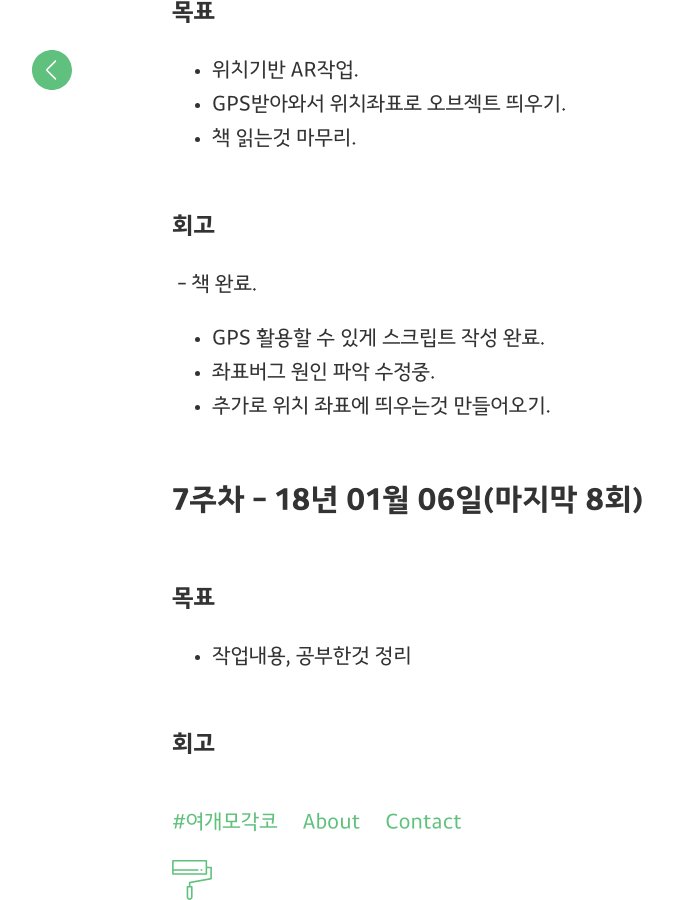
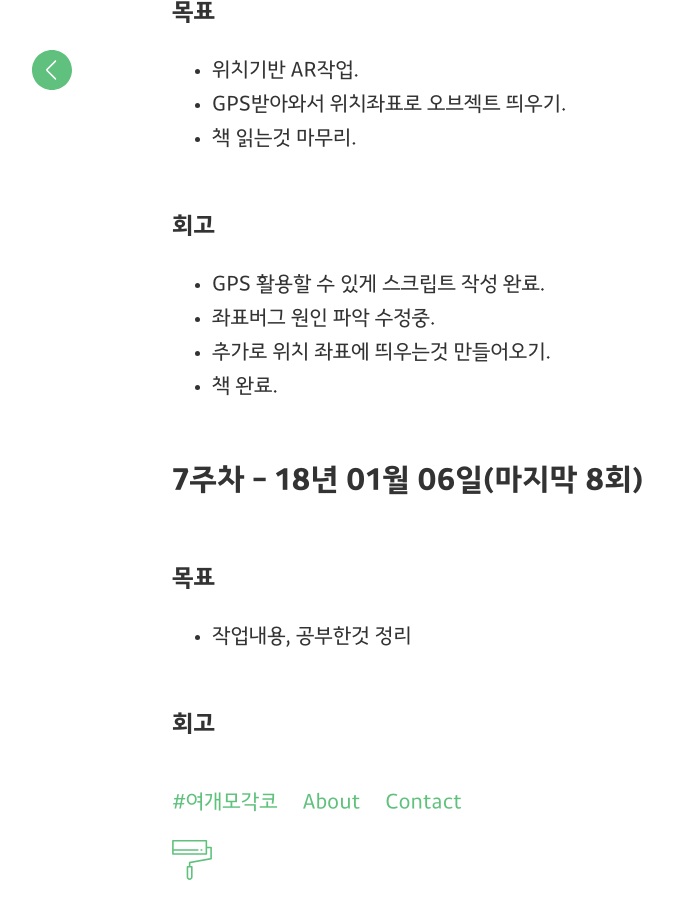
Before and after one commit to yeogaemogaco/retrospective-2nd, a Jekyll site: the page built from _posts/2017-11-04-sweetroute.md, in a window 1280 px wide and 900 px high, scrolled down 3847 px. Shown: the whole window, without its empty margins (18-691 px from the left). Built offline with Jekyll 4.4.1, drawn with Linux system fonts in a browser that asks for light colours.

```diff
--- a/_posts/2017-11-04-sweetroute.md
+++ b/_posts/2017-11-04-sweetroute.md
@@ -87,10 +87,10 @@
  - 책 읽는것 마무리.
 
 ### 회고
- - 책 완료.
  - GPS 활용할 수 있게 스크립트 작성 완료.
  - 좌표버그 원인 파악 수정중.
  - 추가로 위치 좌표에 띄우는것 만들어오기.
+ - 책 완료.
 
 ## 7주차 - 18년 01월 06일(마지막 8회)
 ### 목표
```
